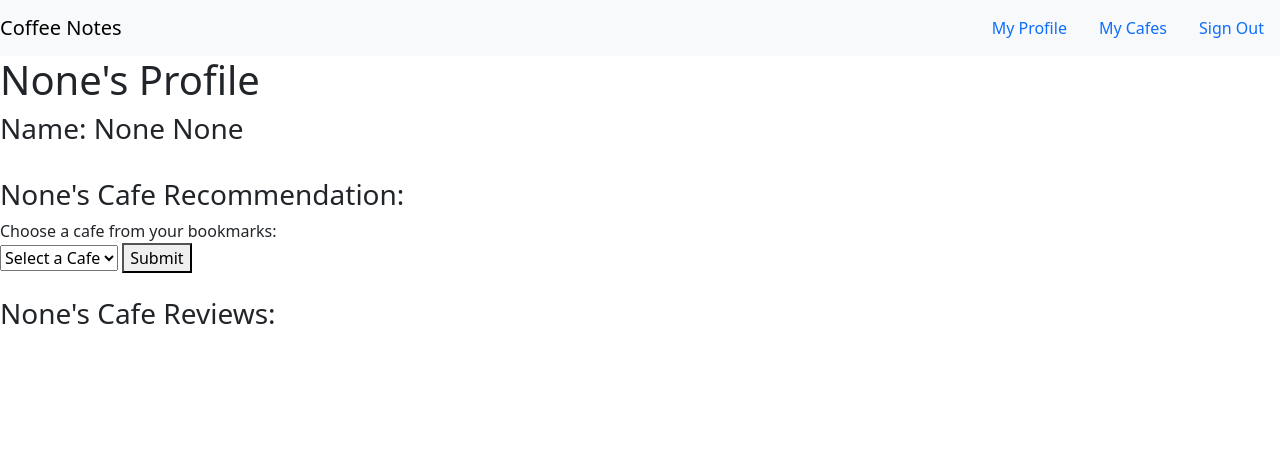
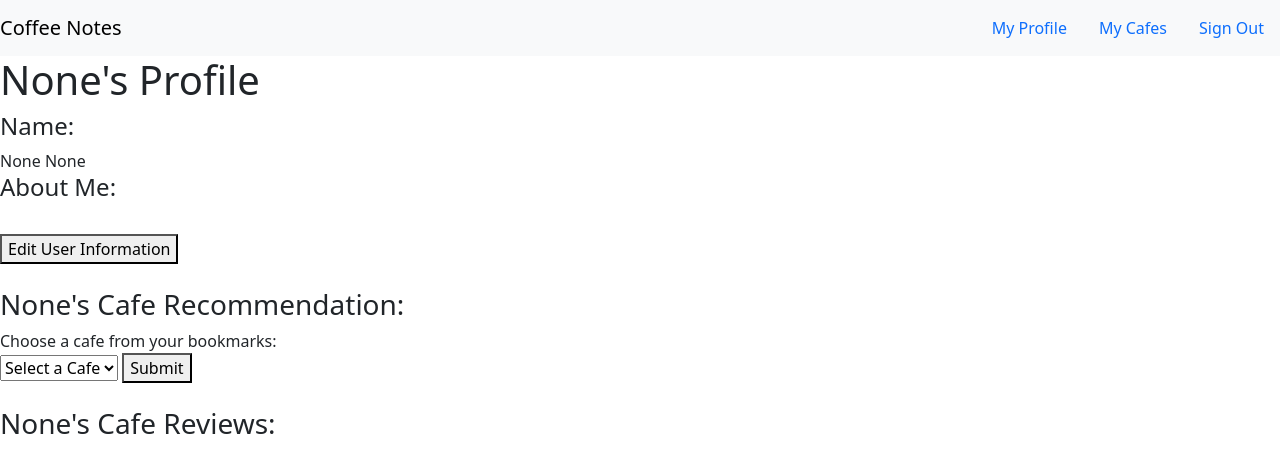
Before and after one commit to victoria-vu/Coffee-Notes, a Flask app: page /profile/1 in a window 1280 px wide. Shown: the top 473 px of the page. Run offline with Flask 2, Linux system fonts and the light colour scheme; the visitor is signed in with stand-in values (Sample User, id 1); data comes from the database, SQL or seed files in the repository; data that the repository does not hold is empty.

Commit message:
Completed edit user information function on profile page

```diff
--- a/crud.py
+++ b/crud.py
@@ -1,6 +1,7 @@
 """CRUD operations."""
 
 from model import db, User, Cafe, Review, Bookmark, Note, Recommendation, connect_to_db
+from werkzeug.security import generate_password_hash, check_password_hash
 
 # Create = Create new data
 # Read = Retrieve data the already exits
@@ -11,7 +12,10 @@ from model import db, User, Cafe, Review, Bookmark, Note, Recommendation, connec
 def create_user(email, password, fname, lname):
     """Create and return a new user."""
 
-    user = User(email=email, password=password, fname=fname, lname=lname)
+    user = User(email=email,
+                password=generate_password_hash(password, method="sha256"),
+                fname=fname,
+                lname=lname)
 
     return user
 
--- a/model.py
+++ b/model.py
@@ -17,6 +17,7 @@ class User(db.Model):
     password = db.Column(db.String)
     fname = db.Column(db.String)
     lname = db.Column(db.String)
+    about_me = db.Column(db.Text)
 
     reviews = db.relationship("Review", back_populates="user")
     bookmarks = db.relationship("Bookmark", back_populates="user")
--- a/server.py
+++ b/server.py
@@ -7,6 +7,7 @@ from jinja2 import StrictUndefined
 import os
 import requests
 from datetime import datetime
+from werkzeug.security import generate_password_hash, check_password_hash
 
 
 app = Flask(__name__)
@@ -42,13 +43,16 @@ def login():
 
     if not user:
         flash("The email you typed in does not exist. Please sign up for an account.")
-    elif user.password != password:
-        flash("Incorrect password. Please try again.")
-    else:
-        session["user_email"] = user.email
-        session["user_fname"] = user.fname
-        session["user_id"] = user.user_id
-        return redirect("/dashboard")
+    # elif user.password != password:
+    #     flash("Incorrect password. Please try again.")
+    elif user:
+        if not check_password_hash(user.password, password):
+            flash("Incorrect password. Please try again.")
+        else:
+            session["user_email"] = user.email
+            session["user_fname"] = user.fname
+            session["user_id"] = user.user_id
+            return redirect("/dashboard")
     return redirect("/login")
 
 
@@ -100,6 +104,41 @@ def profile(user_id):
     recommendation = crud.get_recommendation_by_userid(user_id)
 
     return render_template("profile.html", user=user, reviews=reviews, bookmarks=bookmarks, recommendation=recommendation)
+
+
+@app.route("/profile/<user_id>/editinformation", methods=["POST"])
+def update_information(user_id):
+    """Update user account information."""
+
+    try:
+        user = crud.get_user_by_id(user_id)
+
+        fname = request.form.get("fname")
+        lname = request.form.get("lname")
+        about_me = request.form.get("about-me")
+        email = request.form.get("email")
+        new_password = request.form.get("password")
+
+        if new_password == "":
+            user_password = user.password
+        else:
+            user_password=generate_password_hash(new_password, method="sha256")
+
+
+        user.fname = fname
+        user.lname = lname
+        user.about_me = about_me
+        user.email = email
+        user.password = user_password
+        db.session.add(user)
+        db.session.commit()
+        flash("You have successfully updated your information.")
+
+    except Exception as e:
+        flash("Sorry, we couldn't update your information.")
+        print(e)
+
+    return redirect(f"/profile/{user_id}")
 
 
 @app.route("/profile/<user_id>/addrecommendation")
--- a/static/js/profile.js
+++ b/static/js/profile.js
@@ -1,4 +1,21 @@
 'use strict';
+
+// Edit User Information
+const editInfoButton = document.querySelector('#edit-info-btn');
+const userForm = document.querySelector('#edit-info');
+
+userForm.hidden = true;
+
+editInfoButton.addEventListener('click', () => {
+    if (userForm.hidden === true) {
+        userForm.hidden = false;
+        editInfoButton.innerHTML = "Close Edit User Information";
+    } else if (userForm.hidden === false) {
+        userForm.hidden = true;
+        editInfoButton.innerHTML = "Edit User Information";
+    }
+});
+
 
 // Remove Recommendation from Profile Page
 const removeRecommendationButton = document.querySelector('#remove-recc');
--- a/templates/profile.html
+++ b/templates/profile.html
@@ -5,8 +5,39 @@
 {% block body %}
 <section id="user-information">
     <h1>{{ user.fname }}'s Profile</h1>
-    <h3>Name: {{ user.fname }} {{ user.lname }}</h3>
+    <h4>Name:</h4> {{ user.fname }} {{ user.lname }}
+    <h4>About Me:</h4>
+    {% if user.about_me %}
+    {{ user.about_me }}
+    {% endif %}
+
+    {% if user.user_id == session['user_id'] %}
+    <section id="edit-user-info"><br>
+        <button id="edit-info-btn">Edit User Information</button>
+        <form action="/profile/{{ user.user_id }}/editinformation" id="edit-info" method="POST">
+            <label for="fname">First Name*:</label>
+            <input type="text" name="fname" value="{{ user.fname }}" required="">
+            <label for="lname">Last Name*:</label>
+            <input type="text" name="lname" value="{{ user.lname }}" required=""><br>
+            <label for="lname">About Me:</label>
+                {% if user.about_me %}
+                    <textarea name="about-me">{{ user.about_me }}</textarea><br>
+                {% else %}
+                    <textarea name="about-me"></textarea><br>
+                {% endif %}
+
+            <label for="email">Email*:</label>
+            <input type="text" name="email" value="{{ user.email }}" required=""><br>
+            <label for="password">Password:</label>
+            <input type="password" name="password" default="{{ user.password }}"><br>
+            <button type="submit">Update Information</button>
+        </form>
+    </section>
+    {% endif %}
+
 </section>
+
+
 
 <br>
 
@@ -58,7 +89,7 @@
                 <!-- When button is clicked, will show the form -->
                 <button id="edit-btn-{{ review.review_id }}" class="edit-btn">Edit Review</button>
 
-                <!-- Form for each note -->
+                <!-- Form for each review -->
                 <form action="/profile/{{ review.review_id }}/editreview" id="edit-review-{{ review.review_id }}" class="edit-form" method="POST">
                     <label for="edit-form">Edit Your Review:</label><br>
                     {% for n in range(1,6) %}
@@ -75,7 +106,7 @@
                     <button type="submit">Submit Edit</button>
                 </form>
             </section>
-            <!-- End Edit Notes Section -->
+            <!-- End Edit Review Section -->
 
             <section id="remove-review">
             <form id="{{ review.cafe.cafe_id }}" class="remove-review">
```
Also changed, not shown: static/js/cafeDetails.js (+0 -36 lines), templates/cafe_details.html (+6 -20 lines), templates/cafe_results.html (+21 -1 lines), static/css/style.css (added).
